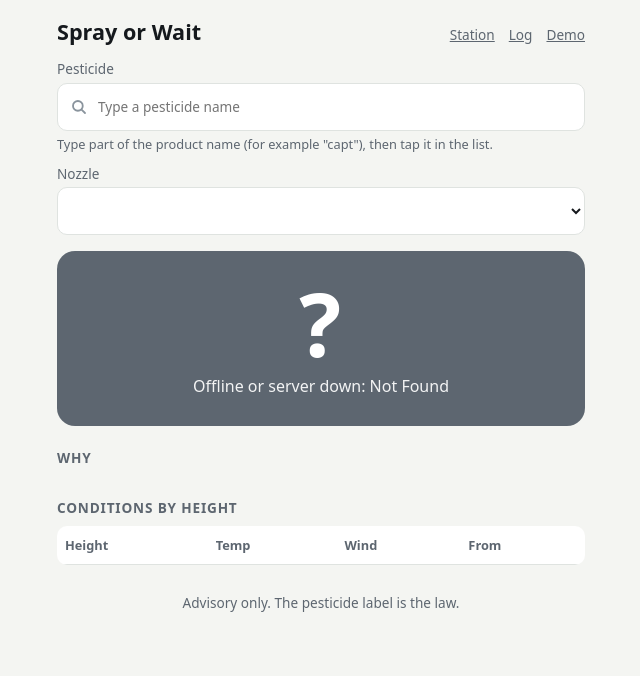
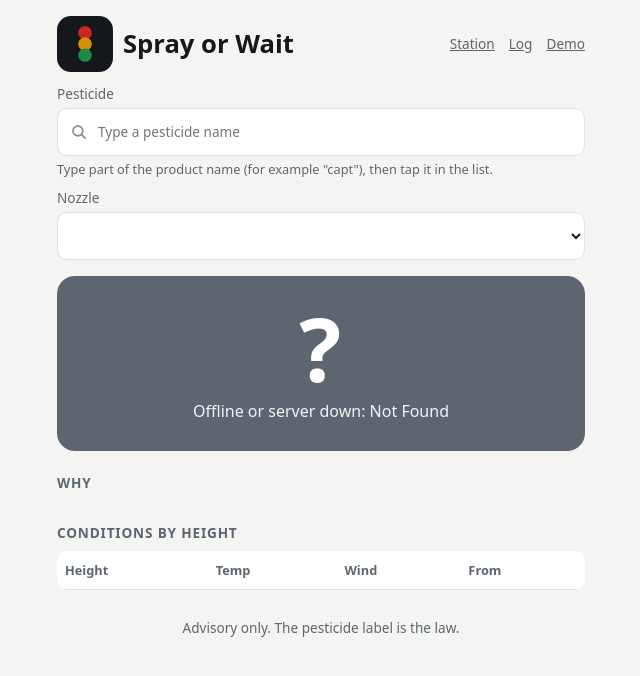
Before and after one commit to 4mnestic/hack-arizona, a plain HTML site: page web/index.html in a window 1280 px wide. Shown: the whole page, without its empty margins (319-959 px from the left). Drawn offline with Linux system fonts and the light colour scheme; no server answers.

Commit message:
Show the app logo in each page header
Co-Authored-By: Claude Opus 5.5 <noreply@anthropic.com>

```diff
--- a/web/index.html
+++ b/web/index.html
@@ -16,7 +16,7 @@
 <body>
   <main>
     <header>
-      <h1>Spray or Wait <span id="mode-badge" class="badge" hidden>DEMO</span></h1>
+      <h1><img class="logo" src="/icons/icon-192.png" alt="" width="56" height="56">Spray or Wait <span id="mode-badge" class="badge" hidden>DEMO</span></h1>
       <nav class="small">
         <a href="/station">Station</a>
         <a id="log-link" href="/log">Log</a>
--- a/web/style.css
+++ b/web/style.css
@@ -34,8 +34,9 @@ main {
   margin: 0 auto;
   padding: max(16px, env(safe-area-inset-top)) 16px max(24px, env(safe-area-inset-bottom));
 }
-header { display: flex; justify-content: space-between; align-items: baseline; }
-h1 { font-size: 1.35rem; margin: 0 0 12px; }
+header { display: flex; justify-content: space-between; align-items: center; margin-bottom: 12px; }
+h1 { font-size: 1.6rem; margin: 0; display: flex; align-items: center; gap: 10px; }
+.logo { width: 56px; height: 56px; border-radius: 14px; flex-shrink: 0; }
 h2 { font-size: 0.85rem; text-transform: uppercase; letter-spacing: .06em; color: var(--muted); margin: 22px 0 8px; }
 .muted { color: var(--muted); }
 .small { font-size: 0.85rem; }
--- a/web/sw.js
+++ b/web/sw.js
@@ -1,5 +1,5 @@
 // Caches the app shell so it opens offline; API calls always go to the network.
-const CACHE = "spraywait-v5";
+const CACHE = "spraywait-v6";
 const SHELL = ["/", "/demo", "/log", "/log.js", "/station", "/station.js", "/index.html", "/style.css", "/app.js", "/manifest.json", "/icons/icon-192.png", "/icons/icon-512.png"];
 
 self.addEventListener("install", (e) => {
```
Also changed, not shown: web/log.html (+1 -1 lines), web/station.html (+1 -1 lines).
